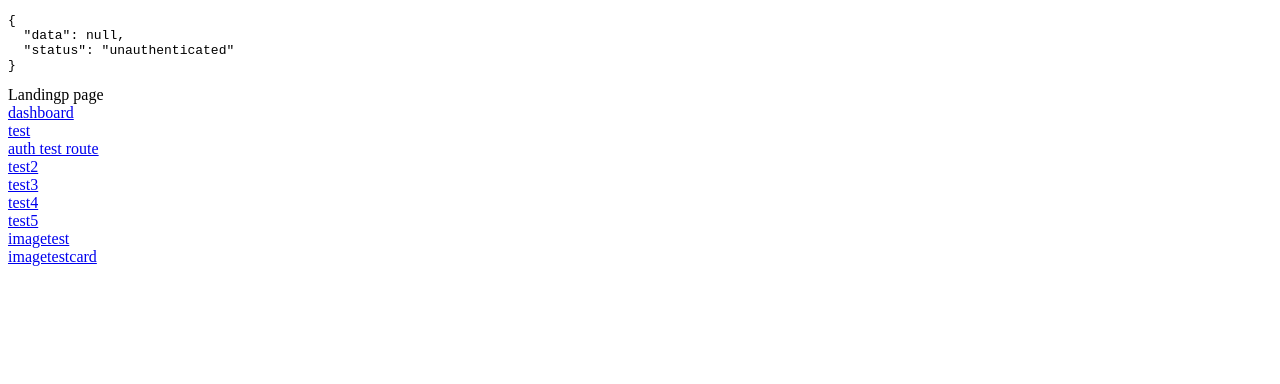
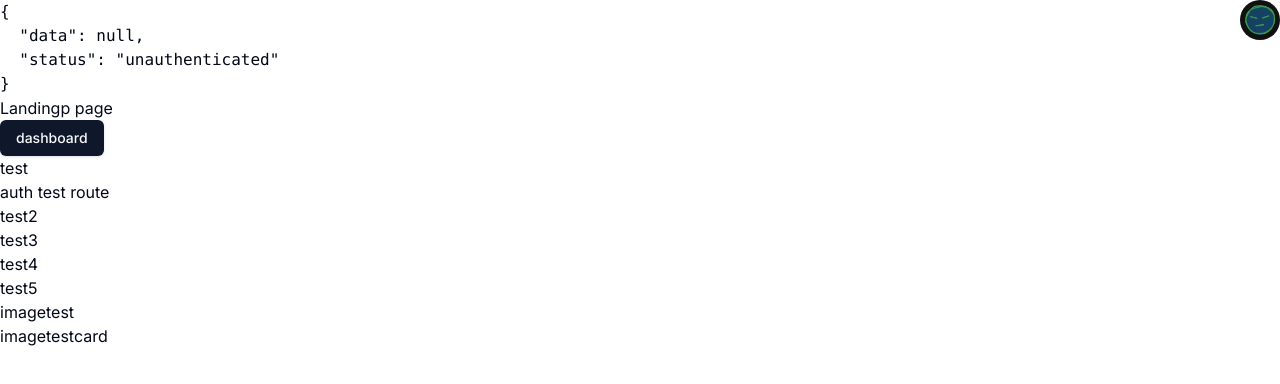
Before and after one commit to janaka4345/ai-pal, a Next.js app: page / in a window 1280 px wide. Shown: the top 384 px of the page. Built offline with nearby package versions, Linux system fonts and the light colour scheme; no server answers.

Commit message:
refactor:refactor file structure

```diff
--- /dev/null
+++ b/app/layout.jsx
@@ -0,0 +1,27 @@
+import NavBar from "@/components/custom/NavBar";
+import { getServerSession } from "next-auth";
+import { Inter } from "next/font/google";
+import SessionProvider from "./api/auth/_components/SessionProvider";
+import "./globals.css";
+
+
+const inter = Inter({ subsets: ["latin"] });
+
+export const metadata = {
+  title: "AI Pal",
+  description: "Your Custom AI Pal",
+};
+
+export default async function RootLayout({ children }) {
+  const session = await getServerSession()
+  return (
+    <html lang="en">
+      <body className={inter.className}>
+        <SessionProvider session={session}>
+          <NavBar />
+          {children}
+        </SessionProvider>
+      </body>
+    </html>
+  );
+}
```
Also changed, not shown: app/page.jsx (renamed from app/(landingpPage)/page.jsx), components/Skeletons/LoadingSkeleton.jsx (renamed from components/custom/LoadingSkeleton.jsx), public/Frame 18.svg (added), public/ai-avatar.png (renamed from public/ai avatar.png).
